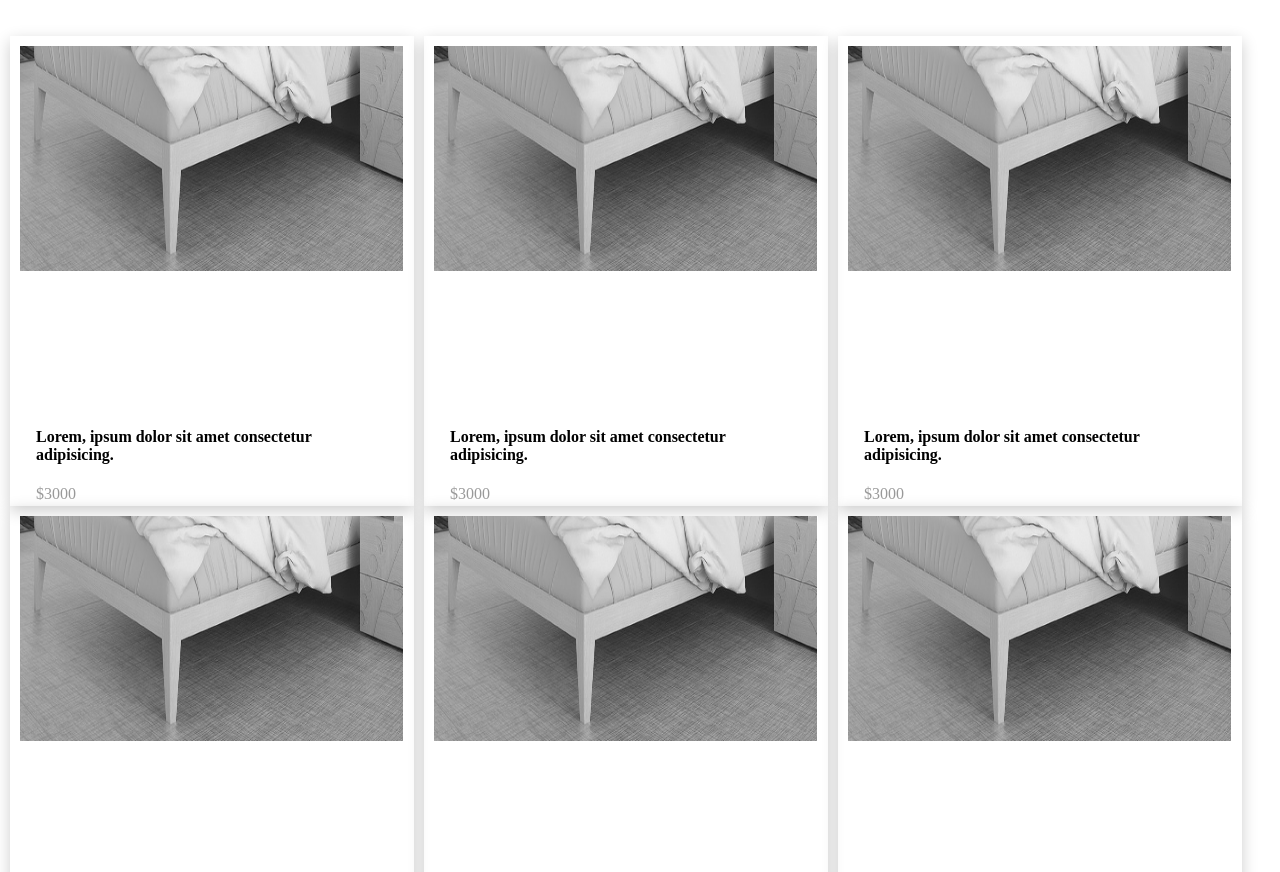
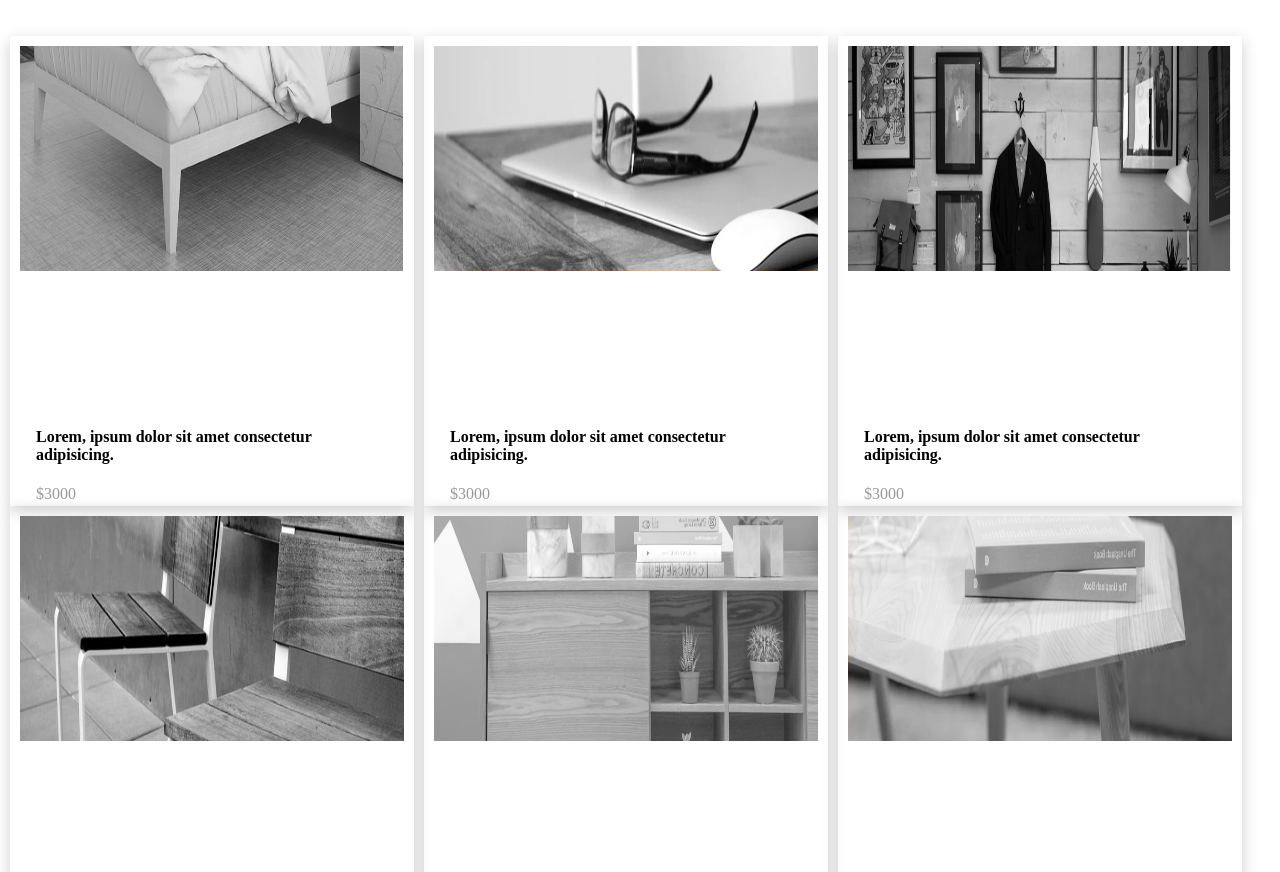
Before and after one commit to GabrielMontano17/BootcampCodigoChamba, a plain HTML site: page Index.html in a window 1280 px wide. Shown: the part 687-1559 px from the top of the page. Drawn offline with Linux system fonts and the light colour scheme; a script that the page names is missing.

Commit message:
se parece al mockup

```diff
--- a/Index.html
+++ b/Index.html
@@ -52,7 +52,7 @@
             </div>
 
             <div class="card">
-                <img src="./project-files/images/category-bedroom.png" style="width: 100%;">
+                <img src="./project-files/images/category-desks.png" style="width: 100%;">
                 <div class="container">
                     <h4><b>Lorem, ipsum dolor sit amet consectetur adipisicing.</b></h4>
                     <span>$3000</span>
@@ -60,7 +60,7 @@
             </div>
 
             <div class="card">
-                <img src="./project-files/images/category-bedroom.png" style="width: 100%;">
+                <img src="./project-files/images/category-miscellaneous.png" style="width: 100%;">
                 <div class="container">
                     <h4><b>Lorem, ipsum dolor sit amet consectetur adipisicing.</b></h4>
                     <span>$3000</span>
@@ -68,7 +68,7 @@
             </div>
 
             <div class="card">
-                <img src="./project-files/images/category-bedroom.png" style="width: 100%;">
+                <img src="./project-files/images/category-seating.png" style="width: 100%;">
                 <div class="container">
                     <h4><b>Lorem, ipsum dolor sit amet consectetur adipisicing.</b></h4>
                     <span>$3000</span>
@@ -76,7 +76,7 @@
             </div>
 
             <div class="card">
-                <img src="./project-files/images/category-bedroom.png" style="width: 100%;">
+                <img src="./project-files/images/category-storage.png" style="width: 100%;">
                 <div class="container">
                     <h4><b>Lorem, ipsum dolor sit amet consectetur adipisicing.</b></h4>
                     <span>$3000</span>
@@ -84,7 +84,7 @@
             </div>
 
             <div class="card">
-                <img src="./project-files/images/category-bedroom.png" style="width: 100%;">
+                <img src="./project-files/images/category-tables.png" style="width: 100%;">
                 <div class="container">
                     <h4><b>Lorem, ipsum dolor sit amet consectetur adipisicing.</b></h4>
                     <span>$3000</span>
```
